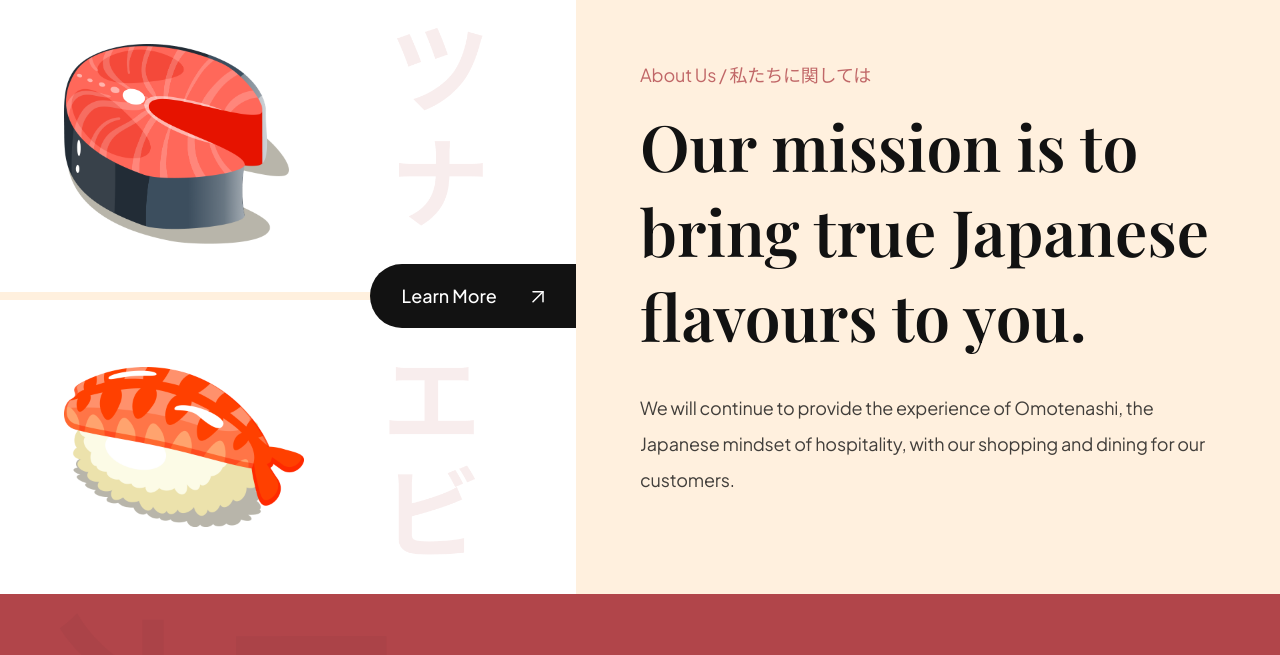
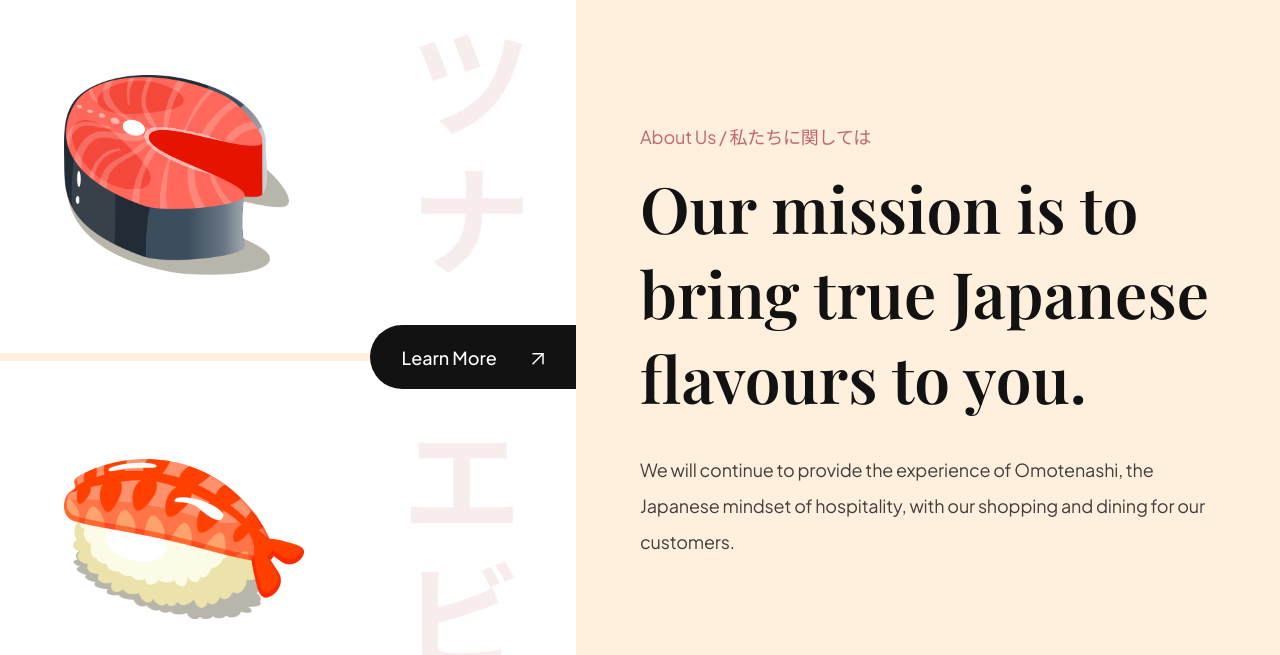
Before and after one commit to jurecapuder/Sushi, a website built with Vite: page index.html in a window 1280 px wide. Shown: the part 801-1456 px from the top of the page. Built offline with nearby package versions, Linux system fonts and the light colour scheme.

Commit message:
Updating about us

```diff
--- a/css/sections/about.css
+++ b/css/sections/about.css
@@ -1,6 +1,6 @@
 .about-us {
   display: flex;
-  min-width: 720px;
+  min-height: 720px;
   overflow: hidden;
 }
 
@@ -30,12 +30,11 @@
 .about-us__image-sushi3 {
   border-bottom: 8px solid var(--color-creamson);
 
-  background-image: url("../../assets/about_bg1.png");
+  background-image: url("../../assets/about_bg1.png")
 }
 
 .about-us__image-sushi2 {
-
-  background-image: url("../../assets/about_bg2.png");
+  background-image: url("../../assets/about_bg2.png")
 }
 
 .about-us__image-sushi3 img {
```
